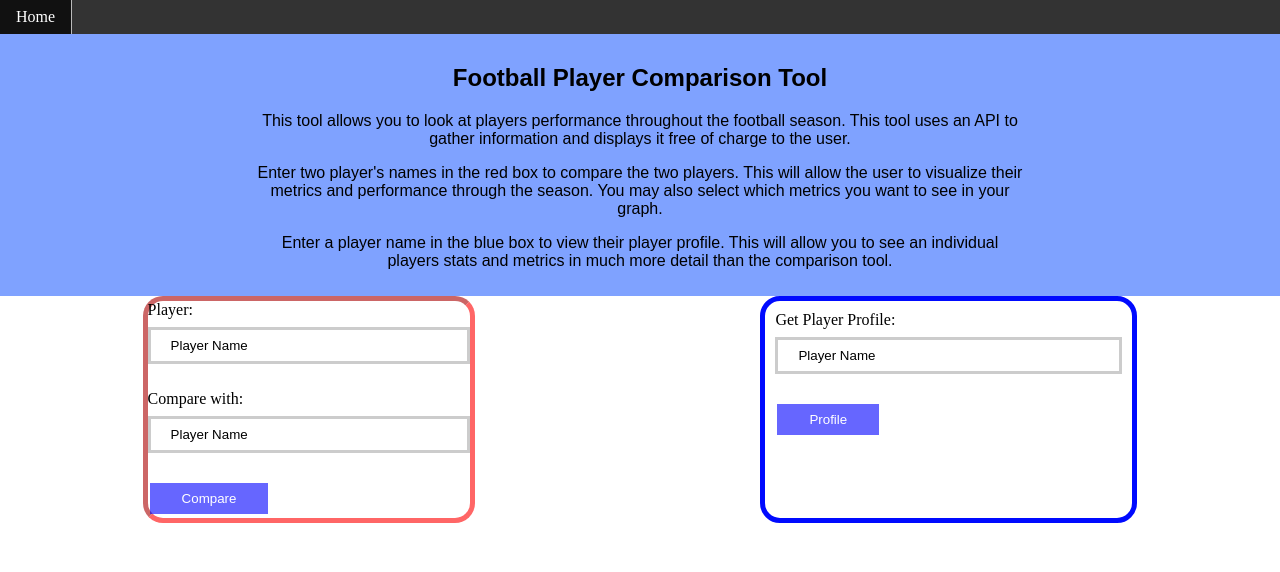
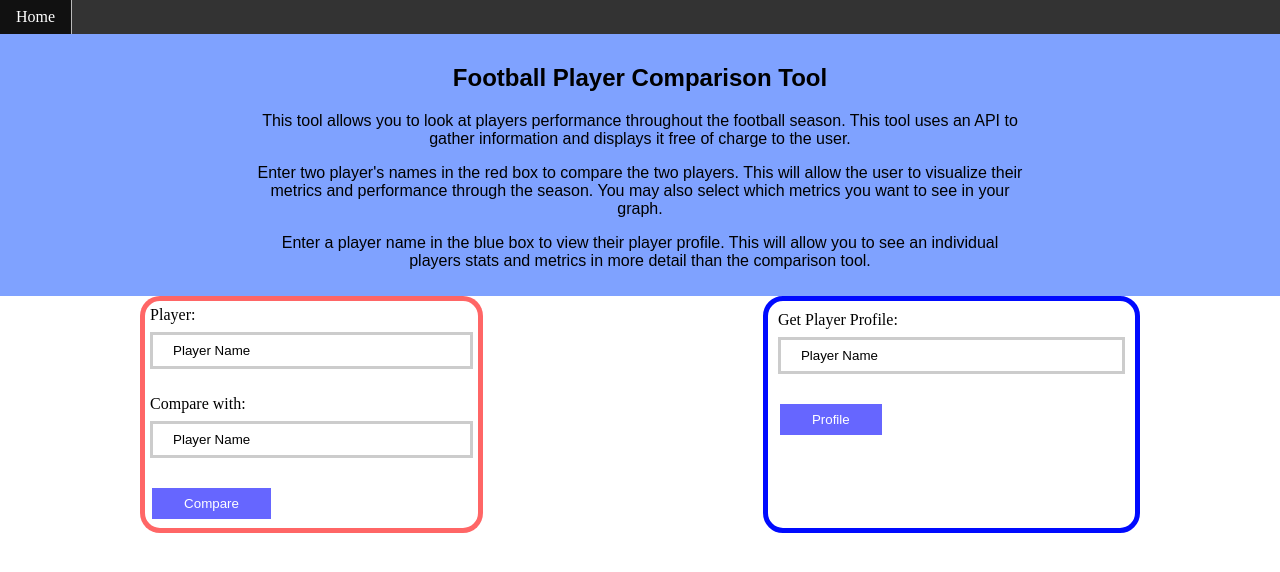
Before and after one commit to TristanHRepo/FantasyPlayerStats, a Flask app: page / in a window 1280 px wide. Shown: the top 572 px of the page. Run offline with Flask 2, Linux system fonts and the light colour scheme.

Commit message:
Code smells refactor.

```diff
--- a/static/css/index.css
+++ b/static/css/index.css
@@ -21,7 +21,6 @@ body {
 
 .container {
     display: flex;
-    flex-wrap: wrap;
     align-content: space-between;
     justify-content: space-around;
     background-color: rgba(255, 255, 255, 1.0);
@@ -29,14 +28,16 @@ body {
 
 .comparison {
     background-color: white;
-    border-style: inset;
+    border-style: solid;
     border-width: 5px;
     border-color: rgba(255, 0, 0, 0.6);
     border-radius: 20px;
+
+    padding: 5px;
 }
 
 .comparisonBox{
-    margin: 10px;
+
 }
 
 .profile {
@@ -75,3 +76,7 @@ input[type=submit] {
     margin: 4px 2px;
     cursor: pointer;
 }
+
+.footer{
+    height: 20px;
+}
--- a/templates/index.html
+++ b/templates/index.html
@@ -15,7 +15,7 @@
                 visualize their metrics and performance through the season. You may also select which metrics you want to
                 see in your graph.</p>
             <p>Enter a player name in the blue box to view their player profile. This will allow you to see an individual
-                players stats and metrics in much more detail than the comparison tool.</p>
+                players stats and metrics in more detail than the comparison tool.</p>
         </div>
     </div>
 </div>
@@ -53,5 +53,6 @@
     </div>
 </div>
 
+<div class="footer"></div>
 
 {% endblock content %}
```
